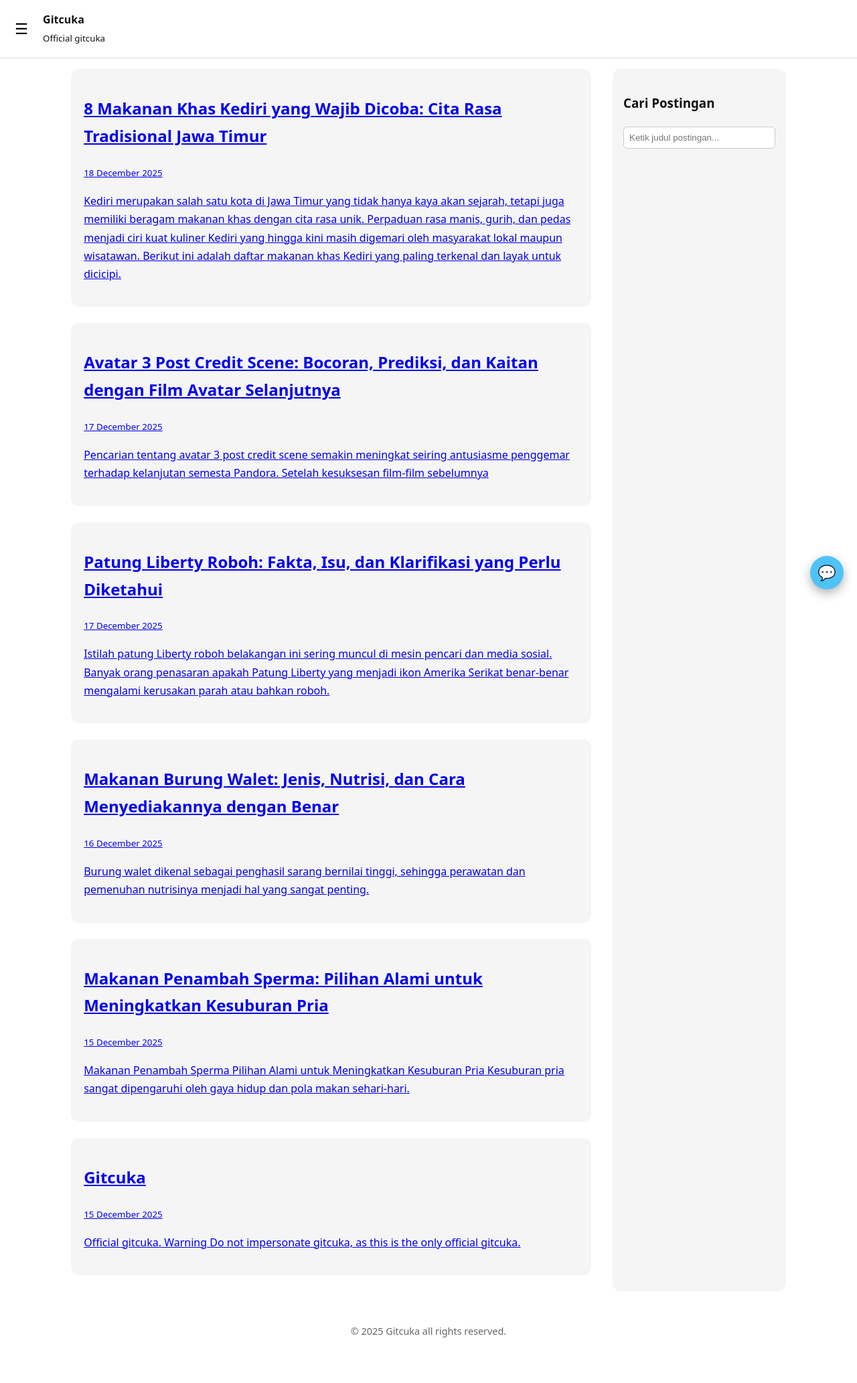
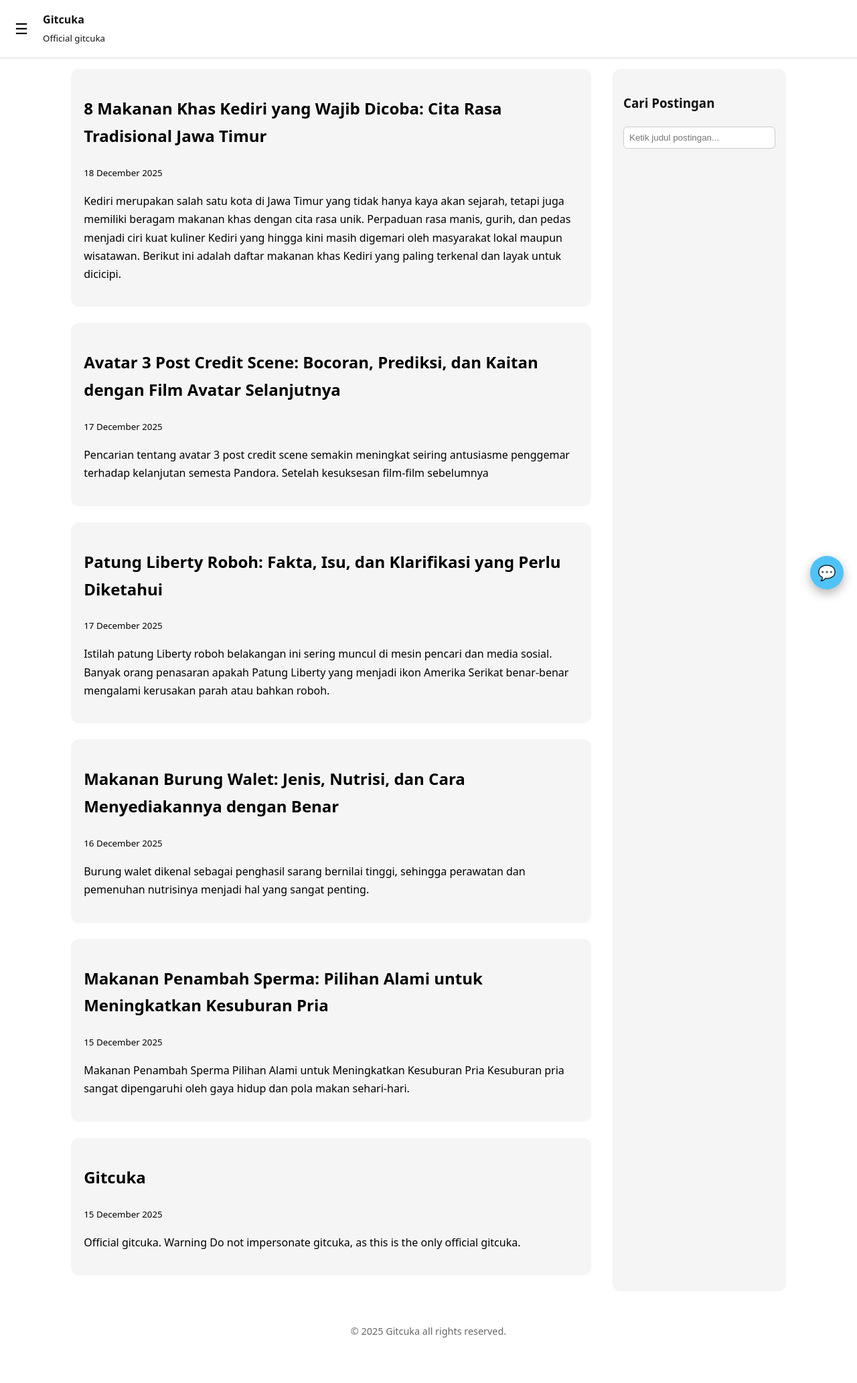
Before and after one commit to gitcuka/gitcuka.github.io, a Jekyll site: the page built from index.html, in a window 1280 px wide. Shown: the whole page at 67% size. Built offline with Jekyll 4.4.1, drawn with Linux system fonts in a browser that asks for light colours; comment, search, counter and statistics services are not loaded.

Commit message:
Update gitcukastyles.css

```diff
--- a/assets/gitcukastyles.css
+++ b/assets/gitcukastyles.css
@@ -153,6 +153,23 @@ footer {
   border-radius: 8px;
 }
 
+/* Link normal */
+a {
+  color: #000;           /* warna teks normal */
+  text-decoration: none; /* hilangkan garis bawah */
+}
+
+/* Link yang sudah dikunjungi */
+a:visited {
+  color: #000;           /* samakan warna */
+}
+
+/* Hover */
+a:hover {
+  color: #0077cc;
+  text-decoration: none;
+}
+
 /* TOGGLE BUTTON */
 #chat-toggle {
   position: fixed;
```
